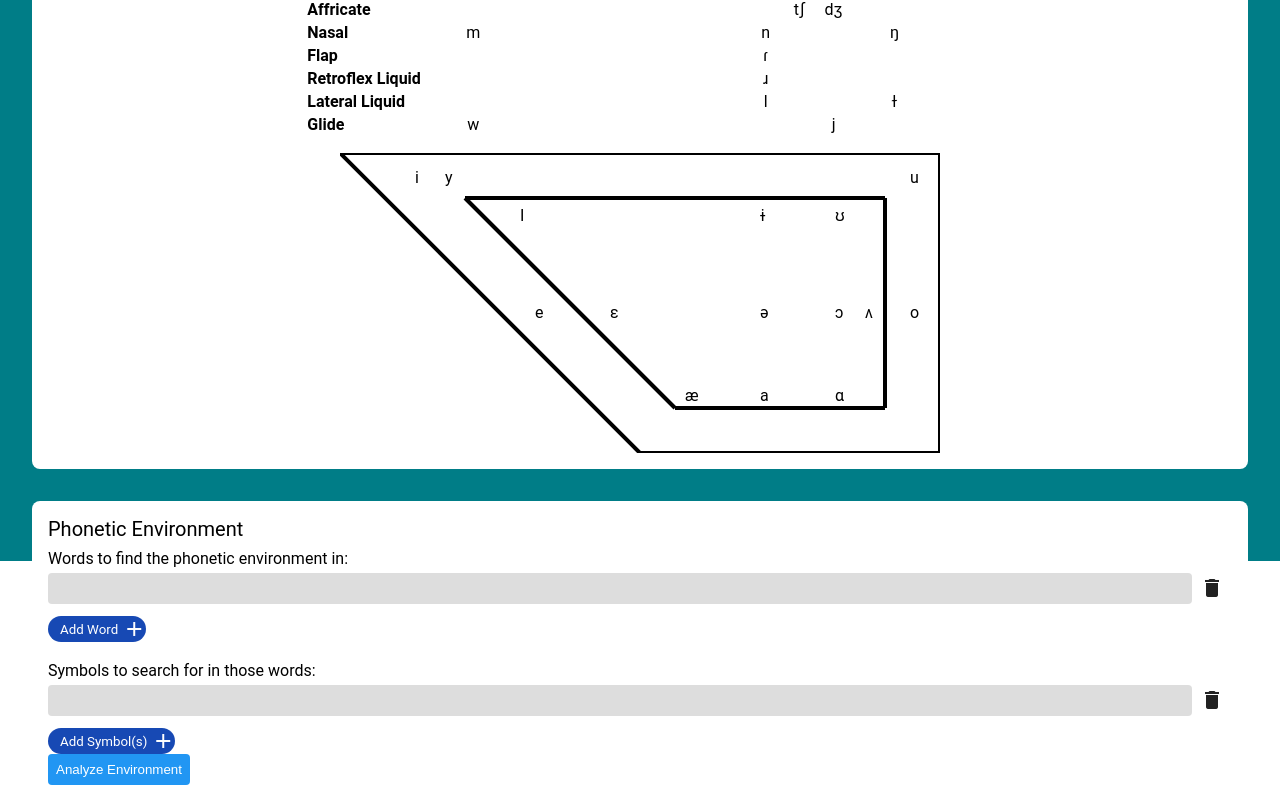
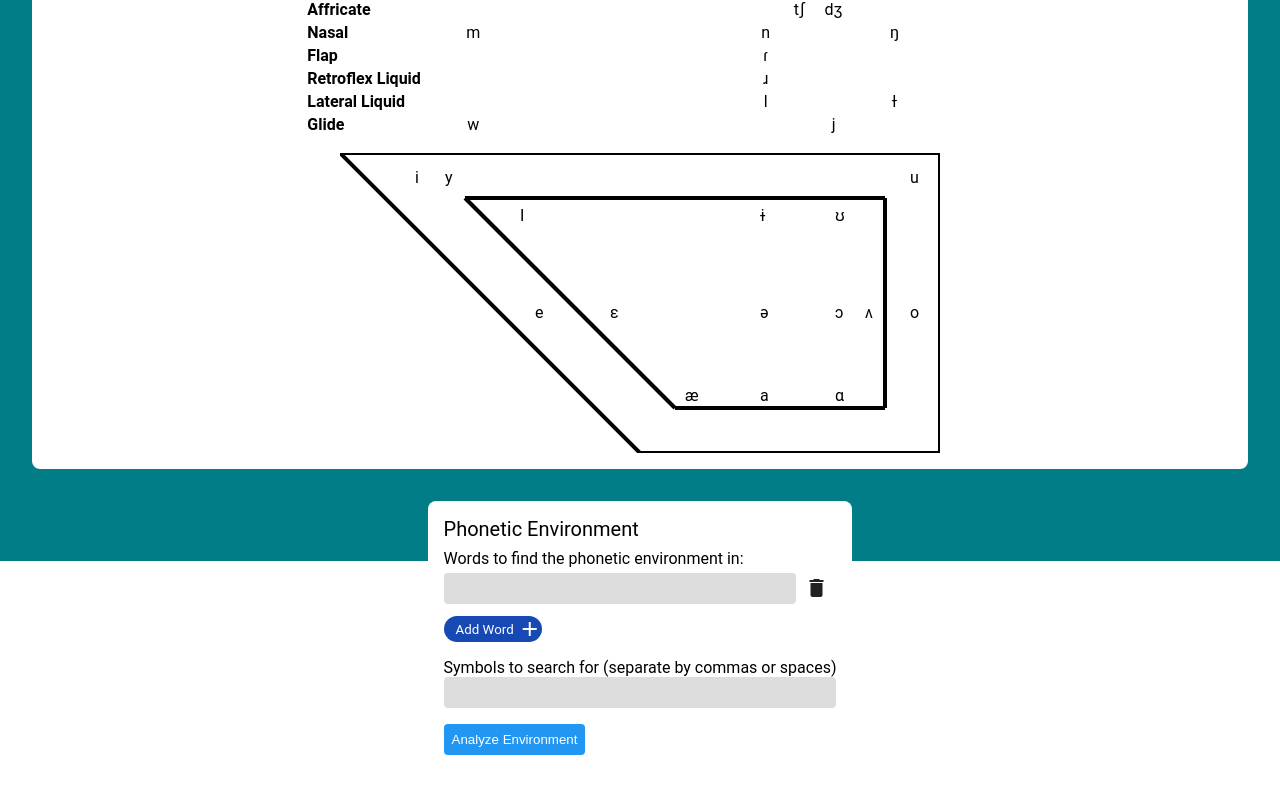
Before and after one commit to ArcticZeroo/linguistics-website, a React (Create React App) app: page /environment in a window 1280 px wide. Shown: the part 239-1040 px from the top of the page. Built offline with nearby package versions, Linux system fonts and the light colour scheme.

Commit message:
Hopefully complete input for phonetic environment

```diff
--- a/src/api/linguistics/ipa/util.ts
+++ b/src/api/linguistics/ipa/util.ts
@@ -1,4 +1,5 @@
 import consonants from './consonants';
+import vowels from './vowels';
 
 export function splitIpaIntoSymbols(source: string): string[] {
     const symbols = [];
@@ -25,3 +26,7 @@ export function splitIpaIntoSymbols(source: string): string[] {
 export function normalizeSymbols(source: string): string {
     return source.replace(/[r]/g, 'ɹ');
 }
+
+export function isKnownIpaSymbol(source: string): boolean {
+    return consonants.hasOwnProperty(source) || vowels.hasOwnProperty(source);
+}
--- a/src/components/input/infinite/InfiniteInputEntry.tsx
+++ b/src/components/input/infinite/InfiniteInputEntry.tsx
@@ -8,6 +8,7 @@ const InputContainer = styled.div`
   align-items: center;
   justify-content: space-between;
   padding-bottom: 0.5rem;
+  width: 100%;
 `;
 
 const DeleteButton = styled.div`
@@ -24,12 +25,17 @@ interface IInfiniteInputEntryProps {
     value: string;
     onDelete(id: number): void;
     onChange(id: number, value: string): void;
+    onKeyDown?(event: React.KeyboardEvent<HTMLInputElement>): void;
 }
 
-const InfiniteInputEntry: React.FC<IInfiniteInputEntryProps> = ({ id, value, onDelete, onChange }) => {
+const InfiniteInputEntry: React.FC<IInfiniteInputEntryProps> = ({ id, value, onDelete, onChange, onKeyDown }) => {
     return (
         <InputContainer>
-            <StyledInput value={value} onChange={e => onChange(id, e.target.value)} style={{ width: '100%' }} />
+            <StyledInput value={value}
+                         onChange={e => onChange(id, e.target.value)}
+                         style={{ width: '100%' }}
+                         onKeyDown={onKeyDown}
+            />
             <DeleteButton onClick={() => onDelete(id)}>
                 <MaterialIcon icon="delete" />
             </DeleteButton>
--- a/src/components/input/infinite/InfiniteInputs.tsx
+++ b/src/components/input/infinite/InfiniteInputs.tsx
@@ -1,4 +1,3 @@
-import { useState } from 'react';
 import * as React from 'react';
 import AddButton from '../../styled/AddButton';
 import InfiniteInputEntry from './InfiniteInputEntry';
@@ -10,23 +9,23 @@ export interface IInputData {
 
 interface IInfiniteInputsProps {
     addButtonText: string;
-    onValuesChange(values: string[]): void;
+    onDataChange(data: IInputData): void;
+    inputData: IInputData;
+    onInputKeyDown?(event: React.KeyboardEvent<HTMLInputElement>): void;
 }
 
-const InfiniteInputs: React.FC<IInfiniteInputsProps> = ({ addButtonText }) => {
-    const [inputData, setInputData] = useState<IInputData>({ currentId: 1, values: { 0: '' } });
-
+const InfiniteInputs: React.FC<IInfiniteInputsProps> = ({ addButtonText, onDataChange, inputData, onInputKeyDown }) => {
     function onAddInputClick() {
         const nextId = inputData.currentId;
 
-        setInputData({
+        onDataChange({
             currentId: nextId + 1,
             values: { ...inputData.values, [nextId]: '' }
         });
     }
 
     function onInputChange(id: number, value: string) {
-        setInputData({
+        onDataChange({
             currentId: inputData.currentId,
             values: { ...inputData.values, [id]: value }
         });
@@ -34,6 +33,10 @@ const InfiniteInputs: React.FC<IInfiniteInputsProps> = ({ addButtonText }) => {
 
     function onInputDelete(id: number) {
         if (Object.keys(inputData.values).length === 1) {
+            onDataChange({
+                currentId: inputData.currentId,
+                values: { ...inputData.values, [id]: '' }
+            });
             return;
         }
 
@@ -41,7 +44,7 @@ const InfiniteInputs: React.FC<IInfiniteInputsProps> = ({ addButtonText }) => {
 
         delete copyInput[id];
 
-        setInputData({
+        onDataChange({
             currentId: inputData.currentId,
             values: copyInput
         });
@@ -63,6 +66,7 @@ const InfiniteInputs: React.FC<IInfiniteInputsProps> = ({ addButtonText }) => {
                     onChange={onInputChange}
                     onDelete={onInputDelete}
                     value={inputData.values[id]}
+                    onKeyDown={onInputKeyDown}
                 />
             );
         }
--- a/src/components/routes/phonology/PhoneticEnvironmentRoute.tsx
+++ b/src/components/routes/phonology/PhoneticEnvironmentRoute.tsx
@@ -1,28 +1,130 @@
 import { useState } from 'react';
 import * as React from 'react';
-import InfiniteInputs from '../../input/infinite/InfiniteInputs';
+import styled from 'styled-components';
+import { isKnownIpaSymbol, splitIpaIntoSymbols } from '../../../api/linguistics/ipa/util';
+import strings from '../../../config/strings';
+import Optional from '../../../models/Optional';
+import InfiniteInputs, { IInputData } from '../../input/infinite/InfiniteInputs';
 import Card from '../../styled/Card';
-import AddButton from '../../styled/AddButton';
+import ErrorCard from '../../styled/ErrorCard';
 import FlatButton from '../../styled/FlatButton';
+import FlexCenteredColumn from '../../styled/FlexCenteredColumn';
+import StyledInput, { maxWidthStyle } from '../../styled/StyledInput';
+
+const InputContainer = styled.div`
+  display: flex;
+  margin-bottom: 1rem;
+  flex-direction: column;
+  flex-grow: 0;
+  align-items: flex-start;
+`;
+
+function splitSymbols(source: string) {
+    const split = source.split(/([,]\s+|[,]|\s+)/);
+
+    const symbols: Set<string> = new Set();
+
+    for (const item of split) {
+        if (isKnownIpaSymbol(item)) {
+            symbols.add(item);
+            continue;
+        }
+
+        // Don't bother trying to split and search for symbols within,
+        // if it's already the smallest unit we can muster.
+        if (item.length === 1) {
+            continue;
+        }
+
+        // If the symbol is not known
+        const knownSymbolsByChar = splitIpaIntoSymbols(item).filter(isKnownIpaSymbol);
+
+        for (const symbol of knownSymbolsByChar) {
+            symbols.add(symbol);
+        }
+    }
+
+    return symbols;
+}
+
+function getValidationError(data: Optional<IEnvironmentData>): Optional<string> {
+    if (!data) {
+        return null;
+    }
+
+    const { sources, symbols } = data;
+
+    if (symbols.length === 0) {
+        return strings.phoneticEnvironment.noSymbols;
+    }
+
+    if (sources.length === 0 || !sources.every(s => !!s.trim())) {
+        return strings.phoneticEnvironment.emptyString;
+    }
+}
+
+interface IEnvironmentData {
+    sources: string[];
+    symbols: string[];
+}
 
 const PhoneticEnvironmentRoute: React.FC = () => {
-    const [inputValues, setInputValues] = useState({});
-    const [symbolValues, setSymbolValues] = useState({});
+    const [inputData, setInputData] = useState<IInputData>({ currentId: 1, values: { 0: '' } });
+    const [symbolValue, setSymbolValue] = useState('');
+    const [environmentData, setEnvironmentData] = useState<Optional<IEnvironmentData>>(null);
+
+    function onAnalyzeButtonPress() {
+        const sources: string[] = Array.from(new Set(Object.values(inputData.values)));
+        const symbols = Array.from(splitSymbols(symbolValue));
+
+        setEnvironmentData({
+            sources,
+            symbols
+        });
+    }
+
+    function onInputKeyDown(event: React.KeyboardEvent) {
+        if (event.key === 'Enter') {
+            event.preventDefault();
+            onAnalyzeButtonPress();
+        }
+    }
+
+    const validationError = getValidationError(environmentData);
 
     return (
-        <Card title={'Phonetic Environment'}>
-            Words to find the phonetic environment in:
-            <InfiniteInputs addButtonText={'Add Word'} onValuesChange={setInputValues} />
+        <FlexCenteredColumn>
+            <Card title={'Phonetic Environment'}>
+                <InputContainer>
+                    Words to find the phonetic environment in:
+                    <InfiniteInputs addButtonText={'Add Word'}
+                                    onDataChange={setInputData}
+                                    inputData={inputData}
+                                    onInputKeyDown={onInputKeyDown}
+                    />
+                </InputContainer>
 
-            <br/>
+                <InputContainer>
+                    Symbols to search for (separate by commas or spaces)
+                    <StyledInput style={maxWidthStyle}
+                                 onChange={e => setSymbolValue(e.target.value)}
+                                 value={symbolValue}
+                                 onKeyDown={onInputKeyDown}
+                    />
+                </InputContainer>
 
-            Symbols to search for in those words:
-            <InfiniteInputs addButtonText={'Add Symbol(s)'} onValuesChange={setSymbolValues} />
-
-            <FlatButton>
-                Analyze Environment
-            </FlatButton>
-        </Card>
+                <FlatButton onClick={onAnalyzeButtonPress}>
+                    Analyze Environment
+                </FlatButton>
+            </Card>
+            {
+                validationError && (
+                    <ErrorCard title={strings.validation.invalidInput}>
+                        {validationError}
+                    </ErrorCard>
+                )
+            }
+        </FlexCenteredColumn>
     );
 };
 
--- a/src/components/routes/syllabification/SyllabificationRoute.tsx
+++ b/src/components/routes/syllabification/SyllabificationRoute.tsx
@@ -8,16 +8,11 @@ import Optional from '../../../models/Optional';
 import Card from '../../styled/Card';
 import ErrorCard from '../../styled/ErrorCard';
 import FlatButton from '../../styled/FlatButton';
+import FlexCenteredColumn from '../../styled/FlexCenteredColumn';
 import PageTitle from '../../styled/PageTitle';
 import StyledInput from '../../styled/StyledInput';
 import SyllabificationData from './SyllabificationData';
 import SyllabificationTree from './SyllabificationTree';
-
-const SyllabificationContainer = styled.div`
-  display: flex;
-  align-items: center;
-  flex-direction: column;
-`;
 
 const CardInfoContainer = styled.div`
   display: flex;
@@ -60,7 +55,7 @@ const SyllabificationRoute: React.FC = () => {
     }
 
     return (
-        <SyllabificationContainer>
+        <FlexCenteredColumn>
             <Card title="IPA Syllabification">
                 <CardInfoContainer>
                     <InputLabel>
@@ -86,7 +81,7 @@ const SyllabificationRoute: React.FC = () => {
                     You entered: {syllabificationData.word}
                 </ErrorCard>
             )) }
-        </SyllabificationContainer>
+        </FlexCenteredColumn>
     );
 };
 
--- /dev/null
+++ b/src/components/styled/FlexCenteredColumn.ts
@@ -0,0 +1,9 @@
+import styled from 'styled-components';
+
+const FlexCenteredColumn = styled.div`
+  display: flex;
+  align-items: center;
+  flex-direction: column;
+`;
+
+export default FlexCenteredColumn;
--- a/src/components/styled/StyledInput.ts
+++ b/src/components/styled/StyledInput.ts
@@ -7,4 +7,7 @@ const StyledInput = styled.input`
   background: #DDD;
 `;
 
+const maxWidthStyle = { width: 'calc(100% - 1rem)' };
+
+export { maxWidthStyle };
 export default StyledInput;
--- a/src/config/strings.ts
+++ b/src/config/strings.ts
@@ -51,5 +51,12 @@ export default {
     },
     ipaCharts: {
         title: 'IPA Charts (Click sounds to select)'
+    },
+    phoneticEnvironment: {
+        noSymbols: 'No valid symbols were found in your input.',
+        emptyString: 'Empty strings are not allowed as inputs.'
+    },
+    validation: {
+        invalidInput: 'Invalid Input'
     }
 }
```
